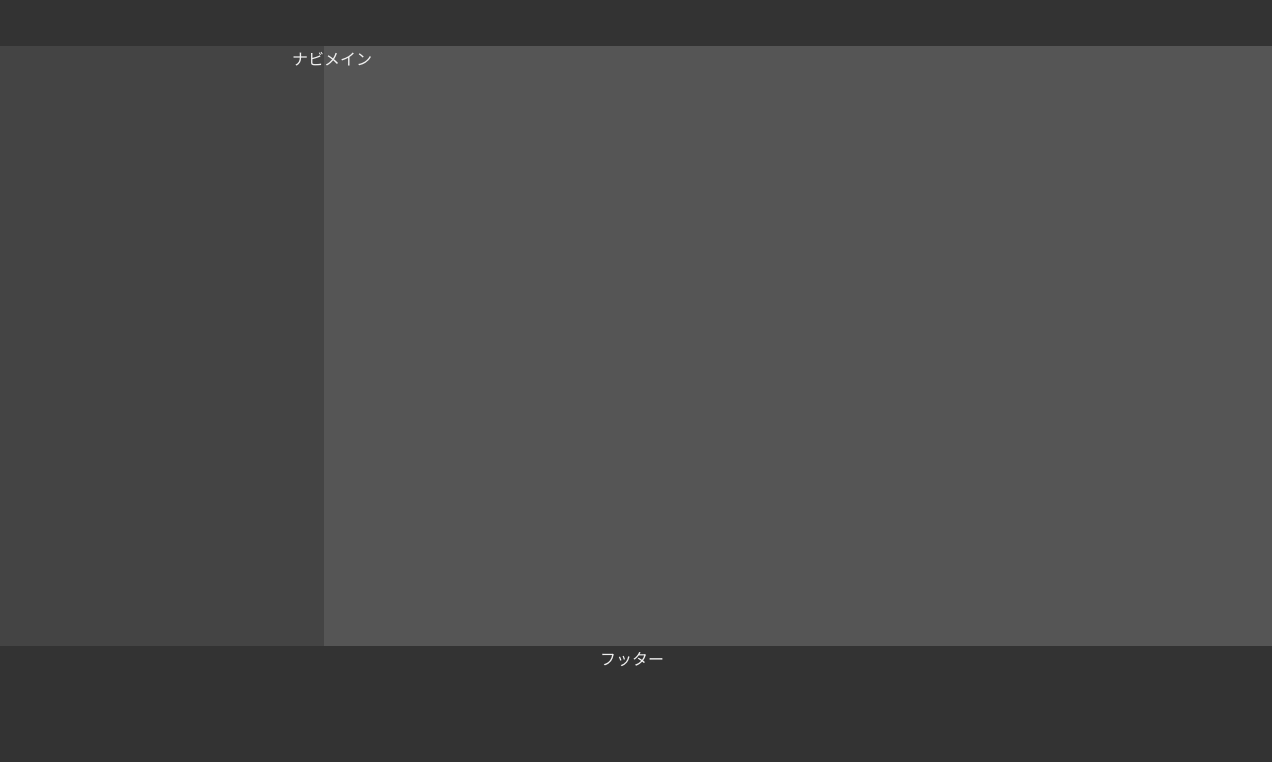
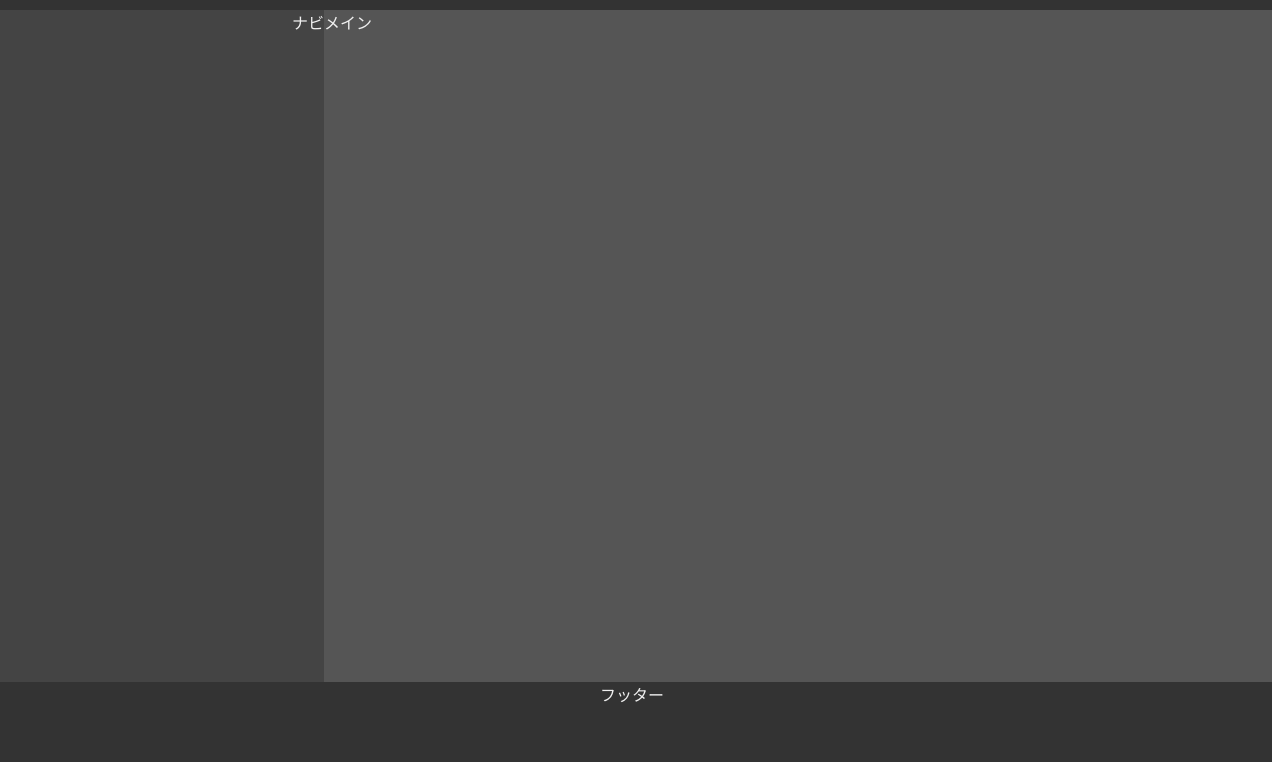
Before and after one commit to tetsutooo/__test__, a plain HTML site: page index.html in a window 1280 px wide. Shown: the part 62-824 px from the top of the page. Drawn offline with Linux system fonts and the light colour scheme.

Commit message:
Update styles.css

```diff
--- a/styles.css
+++ b/styles.css
@@ -1,7 +1,7 @@
 body {
     display: grid;
     min-height: 100vh;
-    grid-template-rows: 100px 1fr 100px;
+    grid-template-rows: 64px 1fr 64px;
     grid-template-columns: 1fr 3fr;
     grid-template-areas:
         "header header"
```
